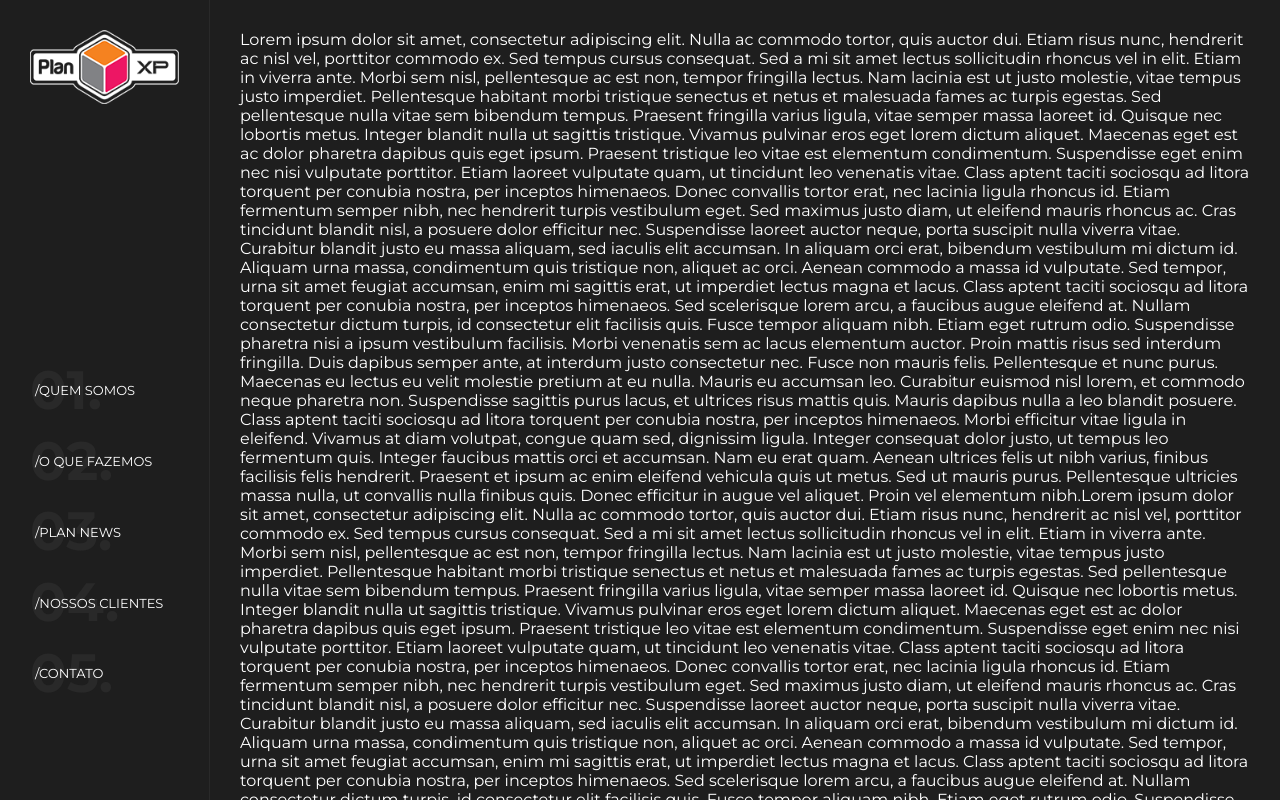
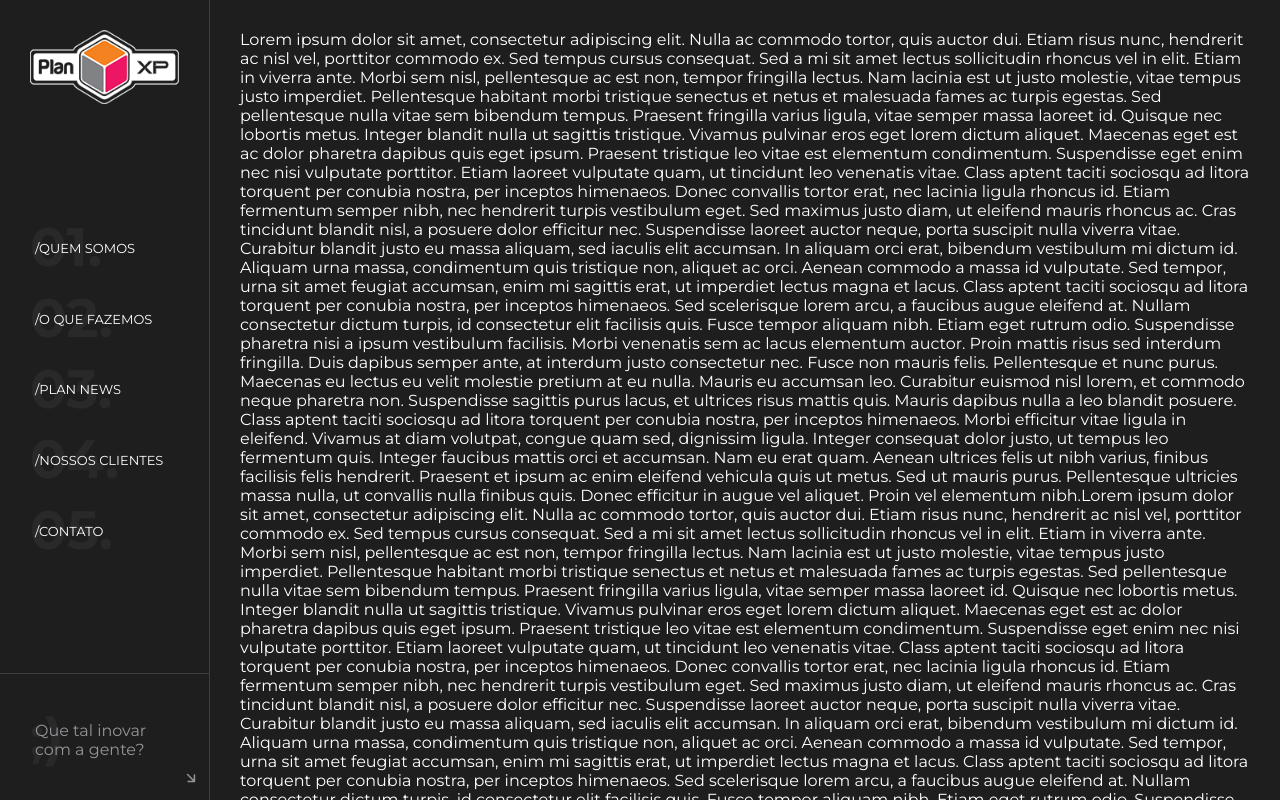
Before and after one commit to lrhernandes/plan, a React (Create React App) app: page / in a window 1280 px wide. Built offline with nearby package versions, Linux system fonts and the light colour scheme.

Commit message:
feat (Sidebar): created sidebar footer

```diff
--- a/package.json
+++ b/package.json
@@ -8,6 +8,7 @@
     "@testing-library/user-event": "^12.1.10",
     "react": "^17.0.2",
     "react-dom": "^17.0.2",
+    "react-icons": "^4.3.1",
     "react-scripts": "4.0.3",
     "web-vitals": "^1.0.1"
   },
--- a/src/components/Home/styles.css
+++ b/src/components/Home/styles.css
@@ -3,3 +3,7 @@
   overflow-y: scroll;
   padding: 30px;
 }
+
+svg.arrow-bottom--md {
+  transform: rotate(-45deg);
+}
--- a/src/components/SideBar/index.js
+++ b/src/components/SideBar/index.js
@@ -1,5 +1,6 @@
 import "./styles.css";
 import logo from "../../assets/logo.png";
+import { IoArrowDown } from "react-icons/io5";
 
 function SideBar() {
   const menu = [
@@ -29,11 +30,18 @@ function SideBar() {
       <img className="sidebar__logo" alt="Plan logo" src={logo} />
       <div className="sidebar__list">
         {menu.map((item) => (
-          <li key={item.id} className="sidebar__list__item">
+          <li key={item.id}>
             <span>0{item.id}.</span>
             <h1>/{item.title}</h1>
           </li>
         ))}
+      </div>
+      <div className="sidebar__footer">
+        <li>
+          <span>;&#41;</span>
+          <h1>Que tal inovar com a gente?</h1>
+        </li>
+        <IoArrowDown className="arrow-bottom--md" />
       </div>
     </div>
   );
--- a/src/components/SideBar/styles.css
+++ b/src/components/SideBar/styles.css
@@ -1,30 +1,51 @@
+/** SIDEBAR WRAPPER */
 .sidebar {
   width: 12%;
   min-width: 210px;
   height: 100vh;
   display: flex;
   flex-direction: column;
-  padding: 30px;
+  padding: 30px 0px;
   justify-content: space-between;
   box-sizing: border-box;
   align-items: center;
-  border-right: 1px solid #292929;
+  border-right: 1px solid #3e3e3e;
 }
 
+/** SIDEBAR BLOCKS */
 .sidebar__logo,
-.sidebar__list {
-  /* width: 63%; */
+.sidebar__list,
+.sidebar__footer {
   width: 100%;
+  padding: 0px 30px;
+  box-sizing: border-box;
 }
 
-.sidebar__list {
-  margin-bottom: 80px;
+/** FOOTER */
+.sidebar__footer {
+  padding-top: 30px;
+  position: relative;
+  border-top: 1px solid #3e3e3e;
+}
+.sidebar__footer li h1 {
+  margin-top: 17px !important;
+  text-transform: inherit !important;
+  color: #939598;
+  font-size: 16px !important;
+}
+.sidebar__footer li + svg.arrow-bottom--md {
+  position: absolute;
+  margin-bottom: -15px !important;
+  right: 10px;
+  font-size: 16px;
+  color: #939598;
 }
 
-li + li {
+/** LIST ITEM */
+.sidebar li + li {
   margin-top: 36px !important;
 }
-.sidebar__list li {
+.sidebar li {
   list-style: none;
   position: relative;
   display: flex;
@@ -34,16 +55,14 @@ li + li {
   margin: 0px;
   padding: 0px;
 }
-
-.sidebar__list li span {
+.sidebar li span {
   position: absolute;
   color: #292929;
   font-weight: 700;
   font-size: 54px;
   z-index: -1;
 }
-
-.sidebar__list li h1 {
+.sidebar li h1 {
   z-index: 1;
   margin-left: 5px;
   margin-top: 10px;
```
Also changed, not shown: 1 other file (tests, documents, lock files or other folders).
